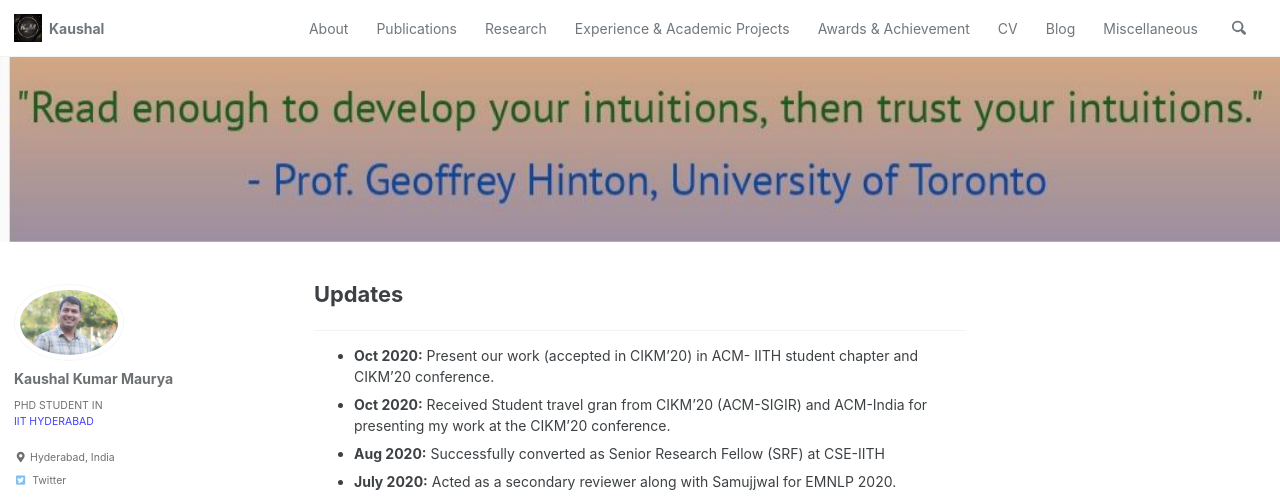
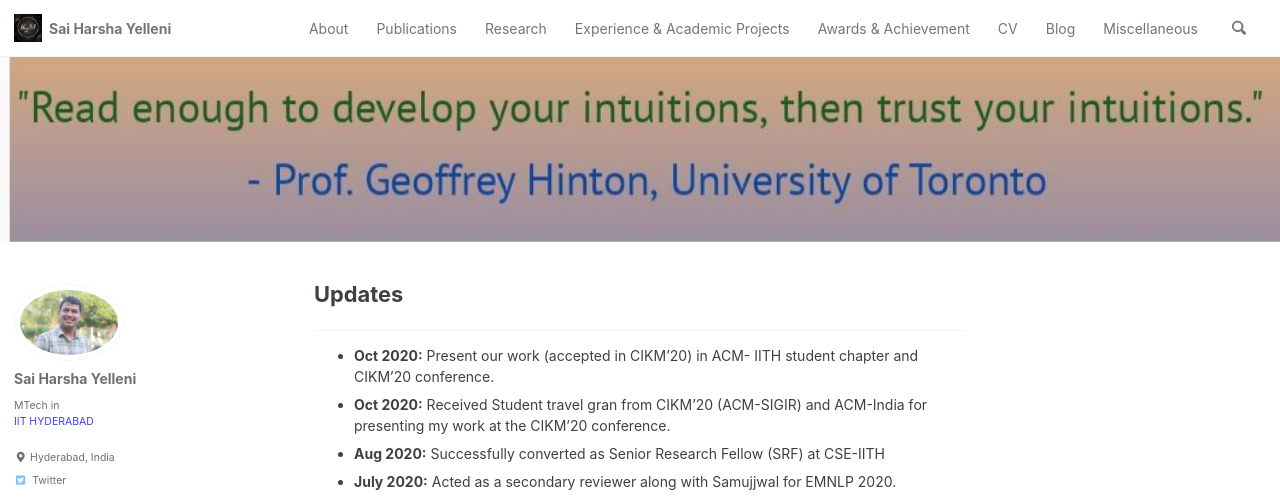
Before and after one commit to harshayelleni/harshayelleni.github.io, a Jekyll site: the page built from index.md, in a window 1280 px wide. Shown: the top 498 px of the page. Built offline with Jekyll 4.4.1, drawn with Linux system fonts in a browser that asks for light colours; cached includes are drawn as plain includes.

Commit message:
basic info

```diff
--- a/_config.yml
+++ b/_config.yml
@@ -16,17 +16,17 @@ minimal_mistakes_skin    : "default" # "air", "aqua", "contrast", "dark", "dirt"
 
 # Site Settings
 locale                   : "en-US"
-title                    : "Sai Harsha"
+title                    : "Sai Harsha Yelleni"
 title_separator          : "|"
 subtitle                 : # site tagline that appears below site title in masthead
 name                     : "Sai Harsha Yelleni"
 description              : "MTech Research Assistant | IIT HYDERABAD"
 url                      : "https://harshayelleni.github.io" # the base hostname & protocol for your site e.g. "https://mmistakes.github.io"
 baseurl                  : # the subpath of your site, e.g. "/blog"
-repository               : "kaushal0494/kaushal0494" # GitHub username/repo-name e.g. "mmistakes/minimal-mistakes"
+repository               : "harshayelleni/harshayelleni" # GitHub username/repo-name e.g. "mmistakes/minimal-mistakes"
 teaser                   : # path of fallback teaser image, e.g. "/assets/images/500x300.png"
 logo                     : "/assets/images/kaushal_logo.jpeg" # path of logo image to display in the masthead, e.g. "/assets/images/88x88.png"
-masthead_title           : "Kaushal" # overrides the website title displayed in the masthead, use " " for no title
+masthead_title           : "Sai Harsha Yelleni" # overrides the website title displayed in the masthead, use " " for no title
 # breadcrumbs            : false # true, false (default)
 words_per_minute         : 200
 comments:
@@ -93,17 +93,17 @@ analytics:
 
 # Site Author
 author:
-  name             : "Kaushal Kumar Maurya"
+  name             : "Sai Harsha Yelleni"
   avatar           : "/assets/images/kaushal_bio.jpg" # path of avatar image, e.g. "/assets/images/bio-photo.jpg"
   bio              : |+
-                     PHD STUDENT IN
+                     MTech in
                      <span style="color:blue">[IIT HYDERABAD](https://www.iith.ac.in/)</span>
   location         : "Hyderabad, India"
-  email            : "cs18resch11003@iith.ac.in"
+  email            : "cs19mtech11023@iith.ac.in"
   links:
     - label: "Email"
       icon: "fas fa-fw fa-envelope-square"
-      #url: "cs18resch11003@iith.ac.in"
+      #url: "cs19mtech11023@iith.ac.in"
     - label: "Website"
       icon: "fas fa-fw fa-link"
       # url: "https://your-website.com"
@@ -115,10 +115,10 @@ author:
       # url: "https://facebook.com/"
     - label: "GitHub"
       icon: "fab fa-fw fa-github"
-      url: "https://github.com/kaushal0494"
+      url: "https://github.com/harshayelleni"
     - label: "LinkedIn"
       icon: "fab fa-fw fa-linkedin"
-      url: "https://www.linkedin.com/in/kaushal-kumar-maurya-73016773/"
+      url: "https://www.linkedin.com/in/sai-harsha-yelleni-ba62b5136/"
 
 # Site Footer
 footer:
```
